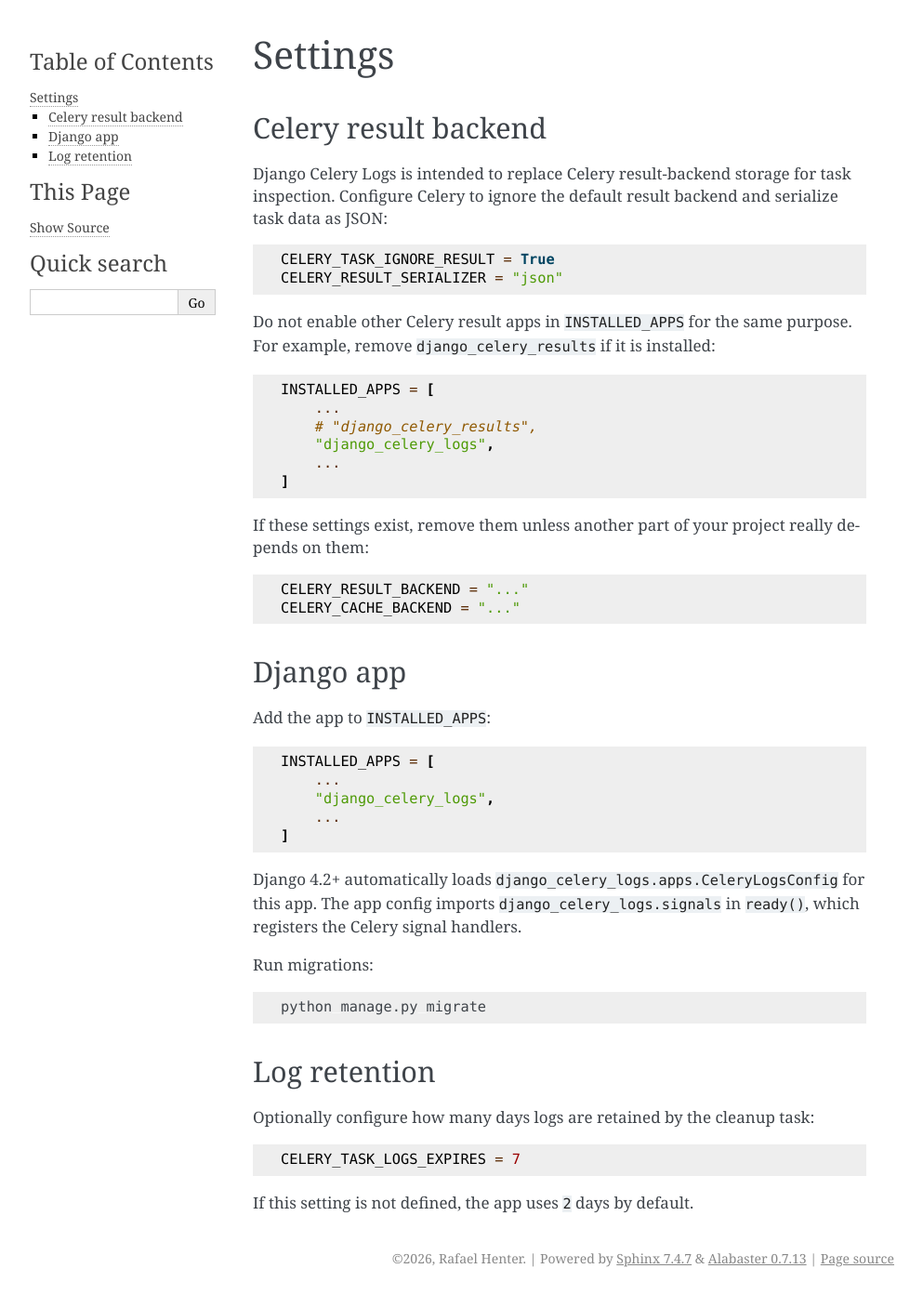
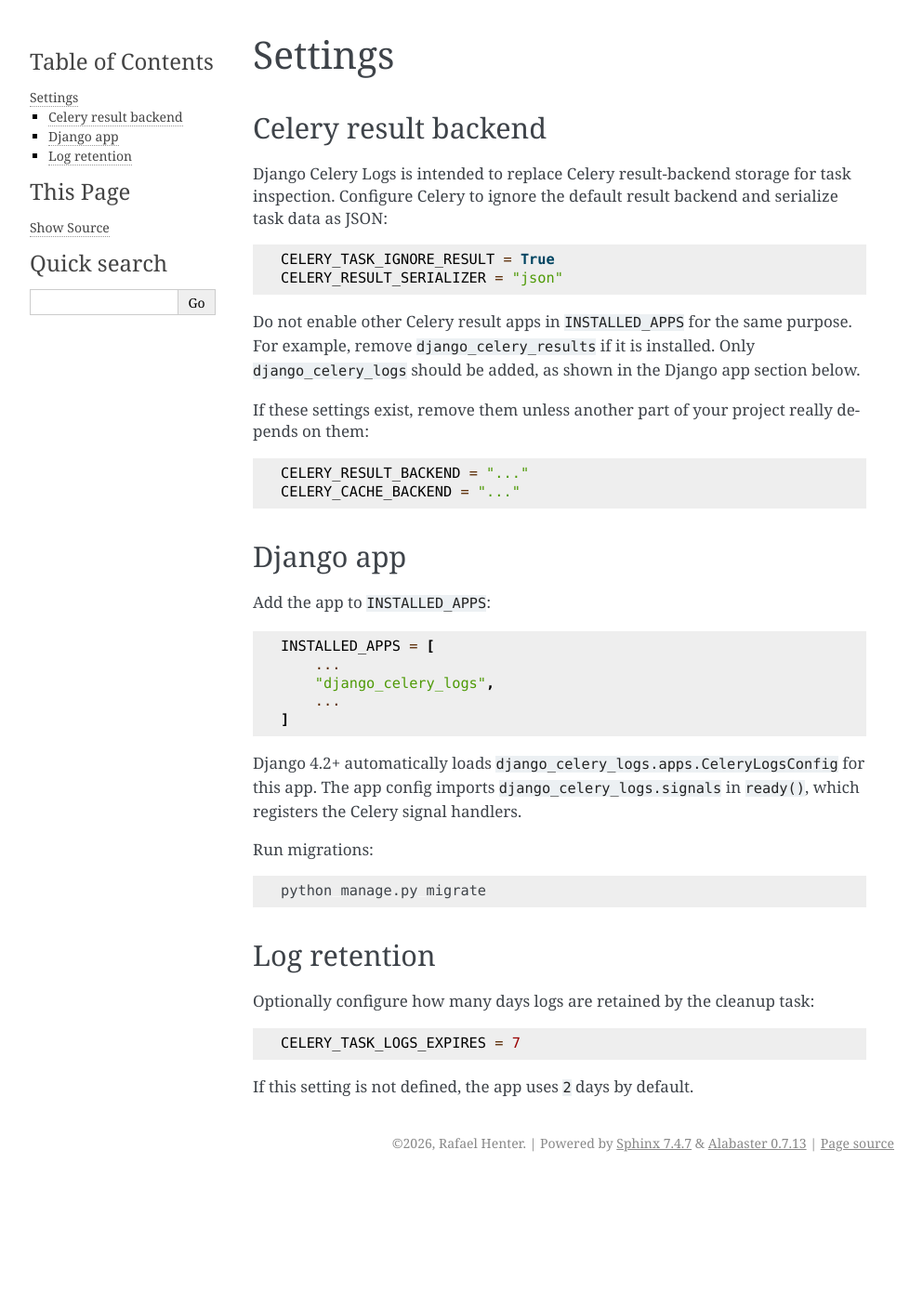
Before and after one commit to rhenter/django-celery-logs, a Sphinx documentation site: the page built from docs_src/source/settings.rst, in a window 1280 px wide. Shown: the whole page at 93% size, without its empty margins (148-1141 px from the left). Built offline with Sphinx 7.4.7, drawn with Linux system fonts in a browser that asks for light colours; after the commit the page ends 1269 px from its top, so only the background shows below that.

Commit message:
Update Celery result app guidance and add Sphinx-related dependencies
Standardize instructions to use `django_celery_logs` for Celery result logging. Add `sphinx-autobuild`, `sphinx-intl`, and `sphinxjp-themes-basicstrap` dependencies to enhance documentation building and localization.

```diff
--- a/docs_src/source/settings.rst
+++ b/docs_src/source/settings.rst
@@ -14,16 +14,9 @@
    CELERY_RESULT_SERIALIZER = "json"
 
 Do not enable other Celery result apps in ``INSTALLED_APPS`` for the same
-purpose. For example, remove ``django_celery_results`` if it is installed:
-
-.. code-block:: python
-
-   INSTALLED_APPS = [
-       ...
-       # "django_celery_results",
-       "django_celery_logs",
-       ...
-   ]
+purpose. For example, remove ``django_celery_results`` if it is installed.
+Only ``django_celery_logs`` should be added, as shown in the Django app section
+below.
 
 If these settings exist, remove them unless another part of your project really
 depends on them:
--- a/pyproject.toml
+++ b/pyproject.toml
@@ -26,6 +26,9 @@
     "pytest-django",
     "setuptools>=64",
     "sphinx",
+    "sphinx-autobuild",
+    "sphinx-intl",
+    "sphinxjp.themes.basicstrap",
     "twine",
     "wheel",
 ]
```
Also changed, not shown: README.rst (+3 -10 lines), 1 other file.
